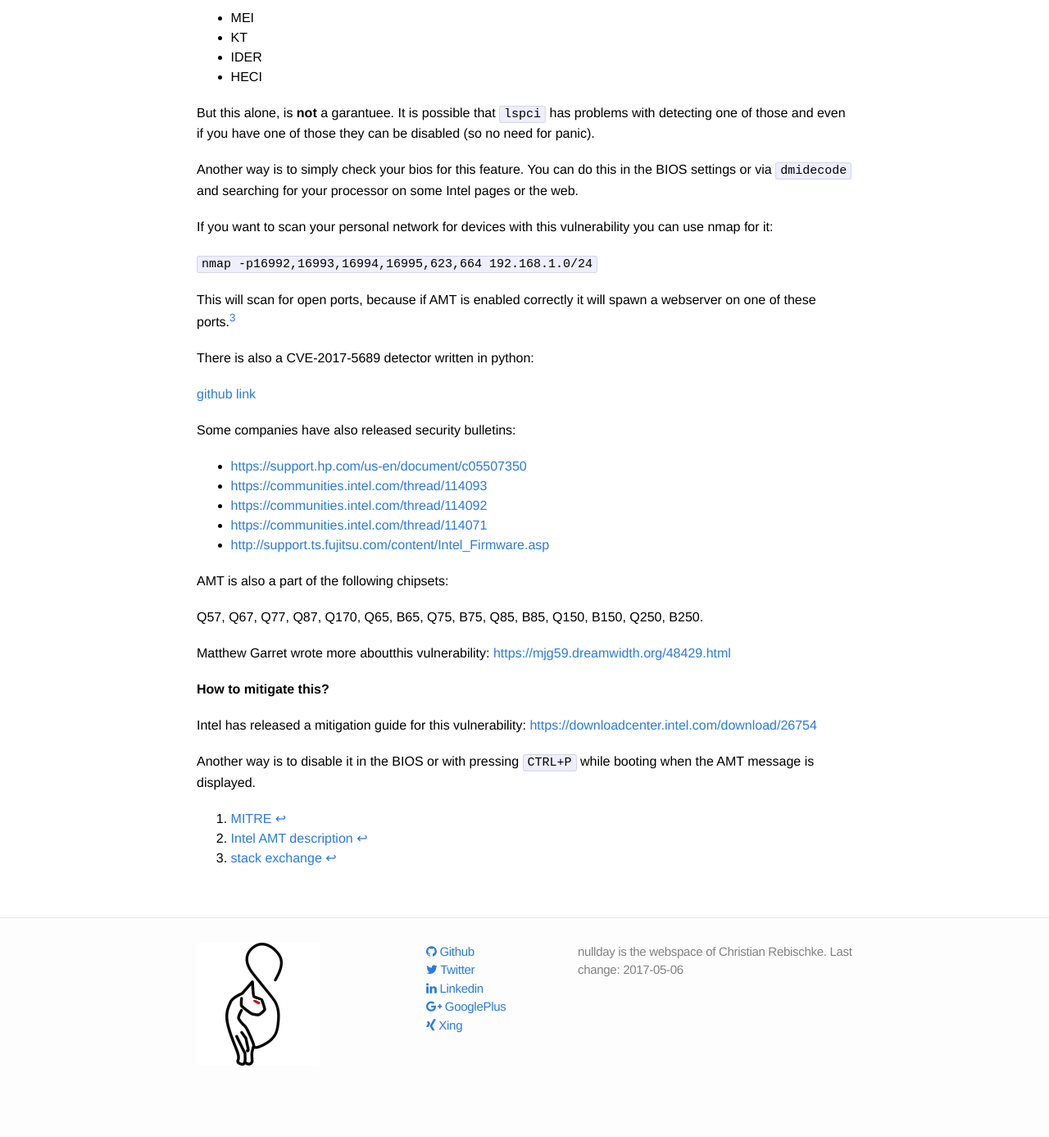
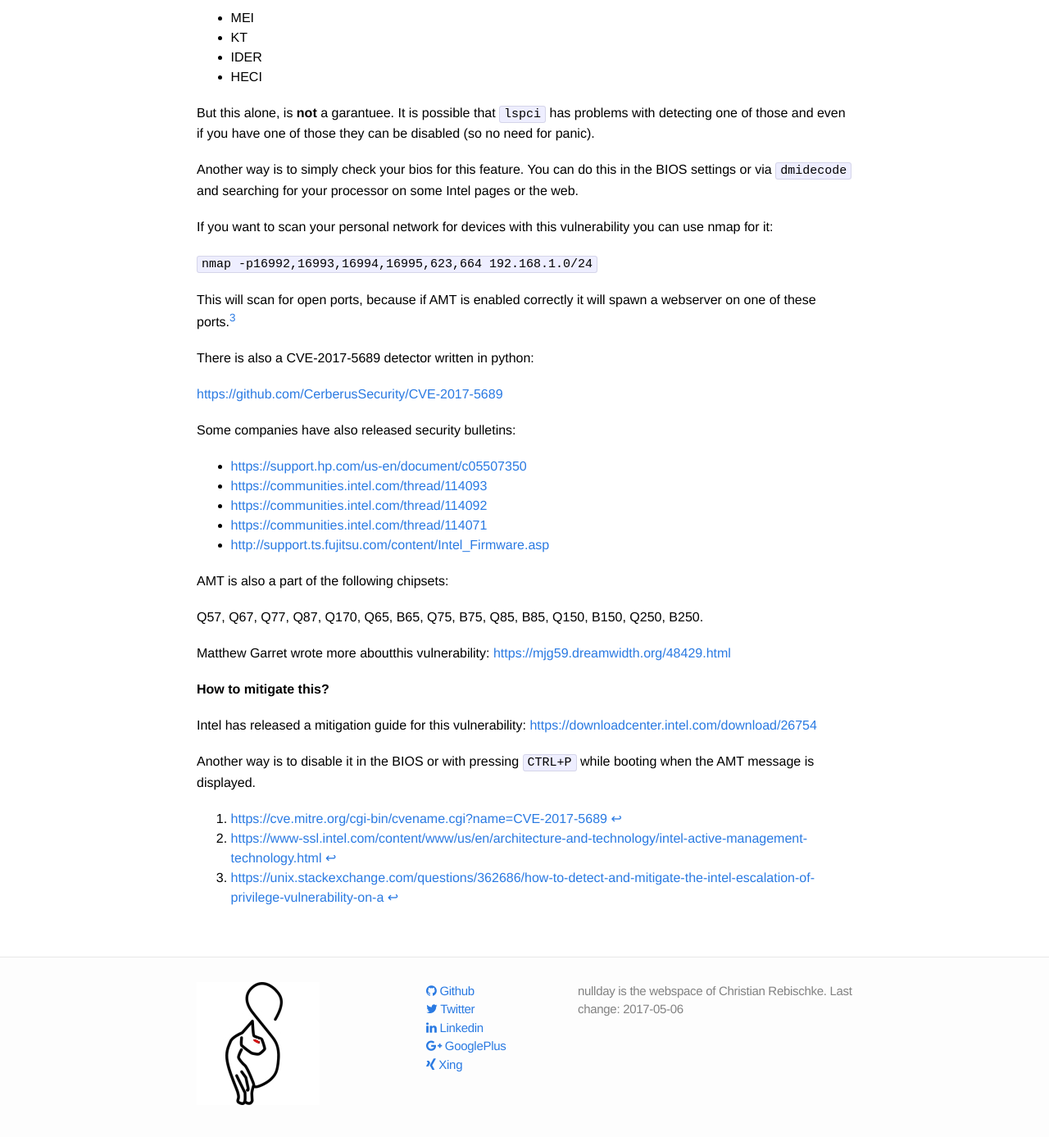
Before and after one commit to shibumi/en.nullday.de, a Jekyll site: the page built from _posts/2017-05-05-intel-amt-vulnerability.markdown, in a window 1280 px wide and 1400 px high, scrolled down 744 px. Shown: the top 1387 px of the window at 82% size. Built offline with Jekyll 4.4.1, drawn with Linux system fonts in a browser that asks for light colours; nearby versions of some CDN libraries; before the commit the page ends 2096 px from its top, so only the background shows below that; some of the changed text lies outside the part shown.

Commit message:
changed some links

```diff
--- a/_posts/2017-05-05-intel-amt-vulnerability.markdown
+++ b/_posts/2017-05-05-intel-amt-vulnerability.markdown
@@ -57,7 +57,7 @@ will spawn a webserver on one of these ports.[^3]
 
 There is also a CVE-2017-5689 detector written in python:
 
-[github link](https://github.com/CerberusSecurity/CVE-2017-5689)
+[https://github.com/CerberusSecurity/CVE-2017-5689](https://github.com/CerberusSecurity/CVE-2017-5689)
 
 Some companies have also released security bulletins:
 
@@ -82,6 +82,6 @@ Another way is to disable it in the BIOS or with pressing `CTRL+P` while
 booting when the AMT message is displayed.
 
 
-[^1]: [MITRE](https://cve.mitre.org/cgi-bin/cvename.cgi?name=CVE-2017-5689)
-[^2]: [Intel AMT description](https://www-ssl.intel.com/content/www/us/en/architecture-and-technology/intel-active-management-technology.html)
-[^3]: [stack exchange](https://unix.stackexchange.com/questions/362686/how-to-detect-and-mitigate-the-intel-escalation-of-privilege-vulnerability-on-a)
+[^1]: [https://cve.mitre.org/cgi-bin/cvename.cgi?name=CVE-2017-5689](https://cve.mitre.org/cgi-bin/cvename.cgi?name=CVE-2017-5689)
+[^2]: [https://www-ssl.intel.com/content/www/us/en/architecture-and-technology/intel-active-management-technology.html](https://www-ssl.intel.com/content/www/us/en/architecture-and-technology/intel-active-management-technology.html)
+[^3]: [https://unix.stackexchange.com/questions/362686/how-to-detect-and-mitigate-the-intel-escalation-of-privilege-vulnerability-on-a](https://unix.stackexchange.com/questions/362686/how-to-detect-and-mitigate-the-intel-escalation-of-privilege-vulnerability-on-a)
```
Also changed, not shown: other parts of _posts/2017-05-05-intel-amt-vulnerability.markdown (+1 -1 lines).
